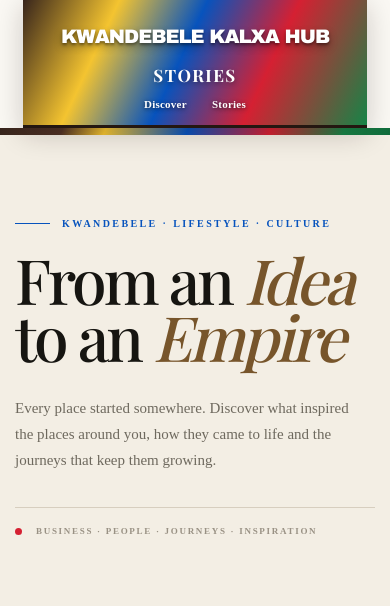
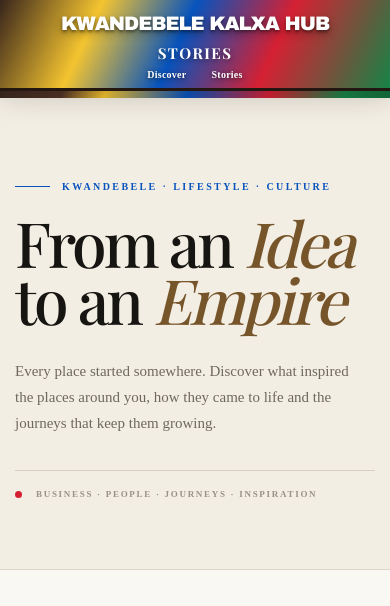
Before and after one commit to LasieHlongwane/kalxa-stories, a Flask app: page / in a window 390 px wide. Shown: the top 606 px of the page. Run offline with Flask 3, Linux system fonts and the light colour scheme; data comes from the database, SQL or seed files in the repository; data that the repository does not hold is empty; some web fonts are replaced.

Commit message:
Refactor header styles for improved responsiveness
Updated header styles for various screen sizes, reducing heights and widths for better responsiveness.

```diff
--- a/app/templates/base.html
+++ b/app/templates/base.html
@@ -371,12 +371,8 @@
            KWANDEBELE KALXA HUB
            GLOBAL CULTURAL HEADER
 
-           Dark Brown → Yellow → Blue → Red → Green
-
-           DESKTOP HEADER WIDTH: 45%
-
-           Previous width: 60%
-           New width: 45%
+           WIDTH: 100% OF SCREEN
+           HEIGHT: APPROXIMATELY 30% THINNER
 
            Background colours remain unchanged.
         ====================================================== */
@@ -389,7 +385,7 @@
 
             z-index: 1000;
 
-            width: 45%;
+            width: 100%;
 
             max-width: 100%;
 
@@ -414,7 +410,8 @@
         /* =====================================================
            HEADER INNER
 
-           CENTERED BRAND
+           UPDATED:
+           Reduced from 145px to approximately 102px.
         ====================================================== */
 
         .header-inner {
@@ -427,13 +424,13 @@
                     var(--kalxa-max-width)
                 );
 
-            min-height: 145px;
+            min-height: 102px;
 
             margin:
                 0 auto;
 
             padding:
-                18px 0 14px;
+                8px 0;
 
             display: flex;
 
@@ -443,7 +440,7 @@
 
             justify-content: center;
 
-            gap: 10px;
+            gap: 4px;
 
         }
 
@@ -464,7 +461,7 @@
 
             justify-content: center;
 
-            gap: 5px;
+            gap: 2px;
 
             min-width: 0;
 
@@ -505,10 +502,10 @@
 
             max-width: 100%;
 
-            min-height: 64px;
+            min-height: 42px;
 
             padding:
-                4px 0;
+                2px 0;
 
             background: transparent;
 
@@ -520,8 +517,6 @@
 
             color:
                 #ffffff;
-
-            /* ARCHIVO BLACK */
 
             font-family:
                 var(--ndebele-art-font);
@@ -602,7 +597,7 @@
             font-family:
                 var(--kalxa-serif);
 
-            font-size: 21px;
+            font-size: 17px;
 
             font-weight: 700;
 
@@ -656,12 +651,12 @@
             position: relative;
 
             padding:
-                6px 0;
+                3px 0;
 
             color:
                 #ffffff;
 
-            font-size: 12px;
+            font-size: 11px;
 
             font-weight: 700;
 
@@ -690,7 +685,7 @@
 
             right: 100%;
 
-            bottom: 2px;
+            bottom: 0;
 
             height: 2px;
 
@@ -1489,27 +1484,27 @@
         /* =====================================================
            TABLET RESPONSIVE
 
-           The coloured header remains compact while
-           leaving enough room for the branding.
+           Header is full width and approximately 30%
+           thinner than its previous 135px height.
         ====================================================== */
 
         @media (max-width: 1100px) {
 
             .site-header {
 
-                width: 65%;
+                width: 100%;
 
             }
 
 
             .header-inner {
 
-                min-height: 135px;
+                min-height: 95px;
 
                 padding:
-                    14px 0 12px;
-
-                gap: 9px;
+                    7px 0;
+
+                gap: 3px;
 
             }
 
@@ -1523,7 +1518,7 @@
                         34px
                     );
 
-                min-height: 52px;
+                min-height: 40px;
 
                 letter-spacing:
                     -1.2px;
@@ -1533,7 +1528,7 @@
 
             .brand-section {
 
-                font-size: 19px;
+                font-size: 17px;
 
             }
 
@@ -1550,10 +1545,9 @@
         /* =====================================================
            MOBILE RESPONSIVE
 
-           Keep the header narrower than the screen
-           without cutting off the branding.
-
-           BACKGROUND COLOURS UNCHANGED.
+           Full-width coloured header.
+           Reduced vertical space.
+           Background colours unchanged.
         ====================================================== */
 
         @media (max-width: 650px) {
@@ -1572,7 +1566,7 @@
 
             .site-header {
 
-                width: 88%;
+                width: 100%;
 
                 background:
                     linear-gradient(
@@ -1597,10 +1591,10 @@
                 width:
                     calc(100% - 20px);
 
-                min-height: 125px;
+                min-height: 88px;
 
                 padding:
-                    13px 0 11px;
+                    6px 0;
 
                 flex-direction: column;
 
@@ -1608,7 +1602,7 @@
 
                 justify-content: center;
 
-                gap: 8px;
+                gap: 4px;
 
             }
 
@@ -1617,7 +1611,7 @@
 
                 width: 100%;
 
-                gap: 3px;
+                gap: 1px;
 
                 margin: 0 auto;
 
@@ -1638,10 +1632,10 @@
 
                 max-width: 100%;
 
-                min-height: 48px;
+                min-height: 35px;
 
                 padding:
-                    3px 0;
+                    2px 0;
 
                 background: transparent;
 
@@ -1661,7 +1655,7 @@
 
                 font-weight: 400;
 
-                line-height: 1.12;
+                line-height: 1.1;
 
                 letter-spacing:
                     -1px;
@@ -1679,7 +1673,7 @@
 
                 padding-left: 0;
 
-                font-size: 17px;
+                font-size: 15px;
 
             }
 
@@ -1708,10 +1702,10 @@
 
             .main-nav a {
 
-                font-size: 11px;
+                font-size: 10px;
 
                 padding:
-                    4px 0;
+                    2px 0;
 
             }
 
@@ -1769,23 +1763,23 @@
 
             .site-header {
 
-                width: 92%;
+                width: 100%;
 
             }
 
 
             .header-inner {
 
-                min-height: 128px;
-
-                gap: 7px;
+                min-height: 90px;
+
+                gap: 3px;
 
             }
 
 
             .brand {
 
-                gap: 3px;
+                gap: 1px;
 
             }
 
@@ -1816,7 +1810,7 @@
                     -.9px;
 
                 padding:
-                    4px 0;
+                    2px 0;
 
                 background: transparent;
 
@@ -1829,7 +1823,7 @@
 
             .brand-section {
 
-                font-size: 15px;
+                font-size: 14px;
 
                 padding-left: 0;
 
```
